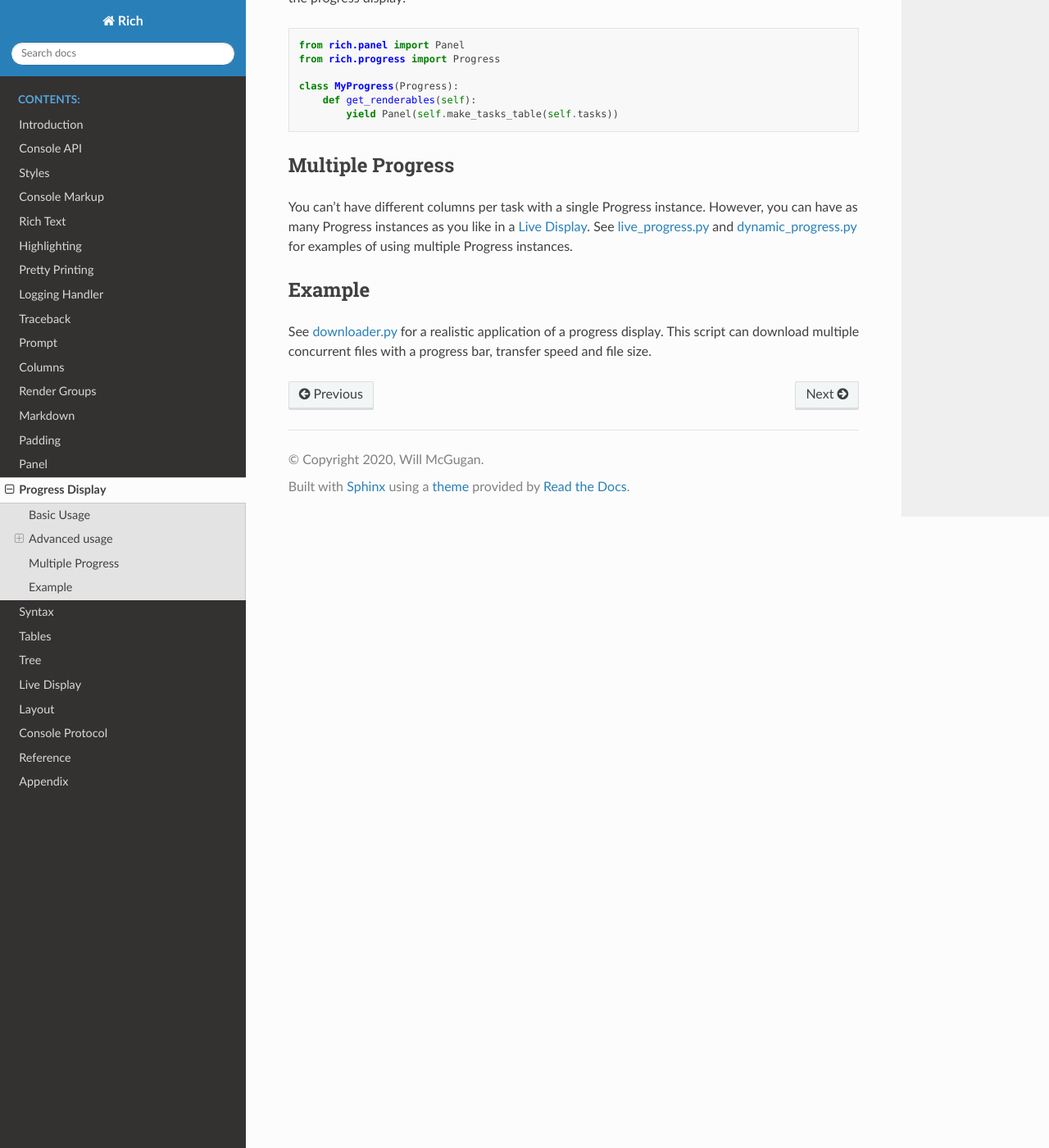
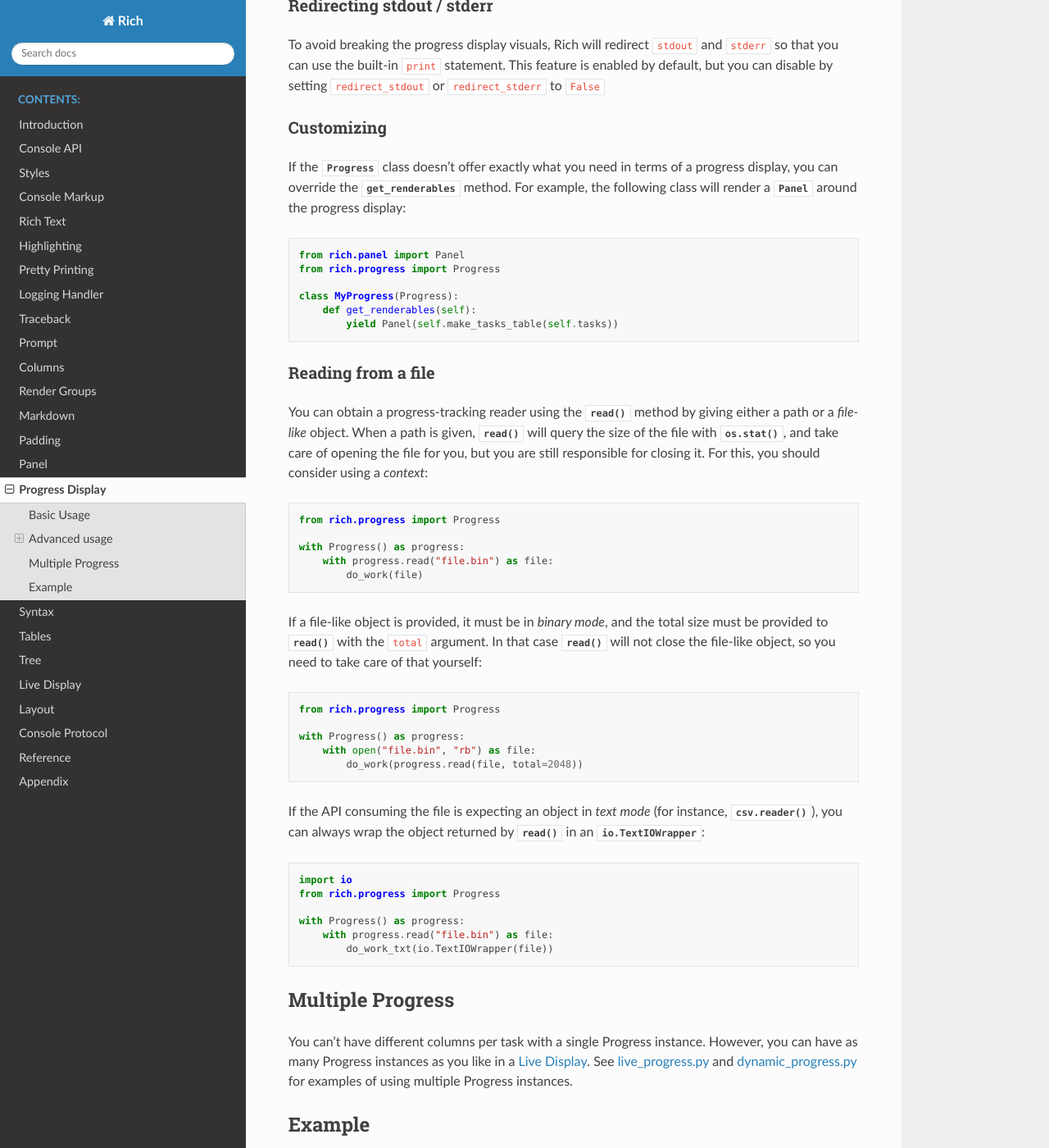
Before and after one commit to Textualize/rich, a Sphinx documentation site: the page built from docs/source/progress.rst, in a window 1280 px wide and 1400 px high, scrolled down 5242 px. Shown: the whole window at 82% size. Built offline with Sphinx 7.4.7 and the Read the Docs theme 2.0.0, drawn with Linux system fonts in a browser that asks for light colours; some of the changed text lies outside the part shown.

Commit message:
Reformat `rich.progress` and document `Progress.read` in `progress.rst`

```diff
--- a/docs/source/progress.rst
+++ b/docs/source/progress.rst
@@ -25,6 +25,16 @@
 
     for n in track(range(n), description="Processing..."):
         do_work(n)
+
+
+To get a progress bar while reading from a file, you may consider using the :func:`~rich.progress.read` function, which accepts a path, or a *file-like* object. It will return a *file-like* object in *binary mode* that will update the progress information as it's being read from. Here's an example, tracking the progresses made by :func:`json.load` to load a file::
+
+    import json
+    from rich.progress import read
+
+    with read("data.json", description="Loading data...") as f:
+        data = json.load(f)
+
 
 Advanced usage
 --------------
@@ -199,6 +209,35 @@
         def get_renderables(self):
             yield Panel(self.make_tasks_table(self.tasks))
 
+Reading from a file
+~~~~~~~~~~~~~~~~~~~
+
+You can obtain a progress-tracking reader using the :meth:`~rich.progress.Progress.read` method by giving either a path or a *file-like* object. When a path is given, :meth:`~rich.progress.Progress.read` will query the size of the file with :func:`os.stat`, and take care of opening the file for you, but you are still responsible for closing it. For this, you should consider using a *context*::
+
+    from rich.progress import Progress
+
+    with Progress() as progress:
+        with progress.read("file.bin") as file:
+            do_work(file)
+
+If a file-like object is provided, it must be in *binary mode*, and the total size must be provided to :meth:`~rich.progress.Progress.read` with the ``total`` argument. In that case :meth:`~rich.progress.Progress.read` will not close the file-like object, so you need to take care of that yourself::
+
+    from rich.progress import Progress
+
+    with Progress() as progress:
+        with open("file.bin", "rb") as file:
+            do_work(progress.read(file, total=2048))
+
+If the API consuming the file is expecting an object in *text mode* (for instance, :func:`csv.reader`), you can always wrap the object returned by :meth:`~rich.progress.Progress.read` in an :class:`io.TextIOWrapper`::
+
+    import io
+    from rich.progress import Progress
+
+    with Progress() as progress:
+        with progress.read("file.bin") as file:
+            do_work_txt(io.TextIOWrapper(file))
+
+
 Multiple Progress
 -----------------
 
```
Also changed, not shown: 1 other file.
